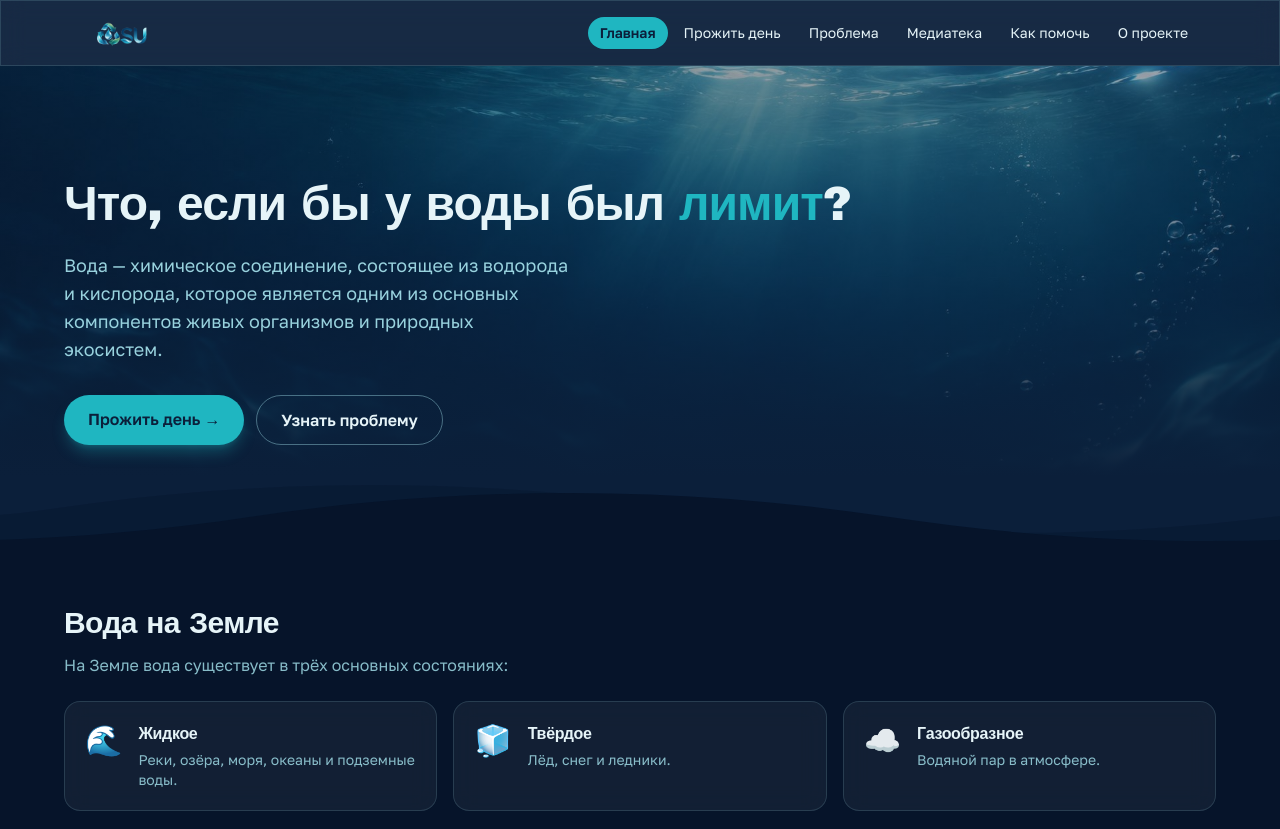
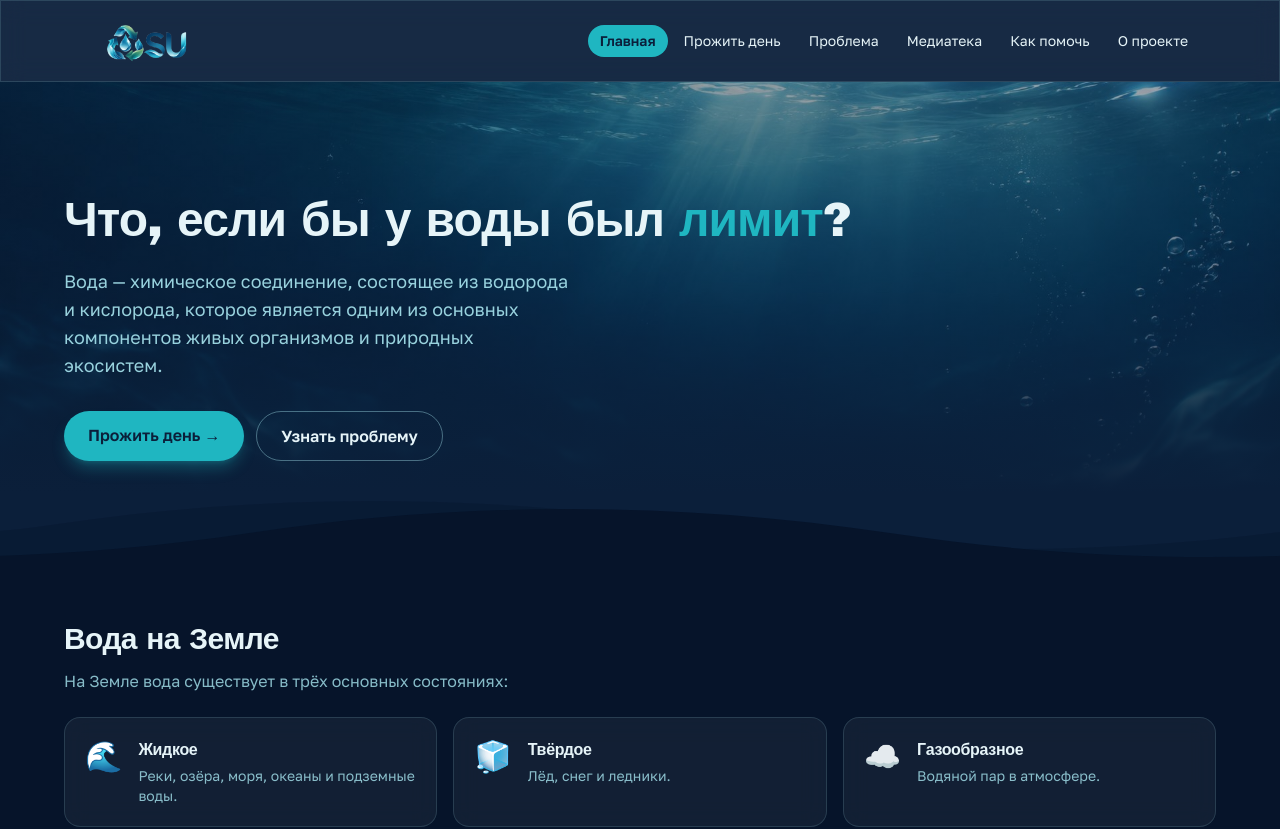
Before and after one commit to scientifictooffi/water_proj, a React (Vite) app: page / in a window 1280 px wide. Shown: the top 829 px of the page. Built offline with nearby package versions, Linux system fonts and the light colour scheme; a web font is replaced by a local one.

Commit message:
feat: update logo size

```diff
--- a/src/components/Nav.tsx
+++ b/src/components/Nav.tsx
@@ -14,9 +14,9 @@ export function Nav() {
   const [open, setOpen] = useState(false)
   return (
     <header className="sticky top-0 z-50 glass">
-      <div className="mx-auto flex max-w-6xl items-center justify-between px-4 py-3">
+      <div className="mx-auto flex max-w-6xl items-center justify-between px-4 py-2">
         <NavLink to="/" className="flex items-center gap-2 font-display text-lg font-extrabold">
-          <img src="/logo.png" alt="SU" className="h-10 w-auto object-contain" />
+          <img src="/logo.png" alt="SU" className="h-14 w-auto object-contain md:h-16" />
         </NavLink>
         <nav className="hidden gap-1 md:flex">
           {links.map((l) => (
```
